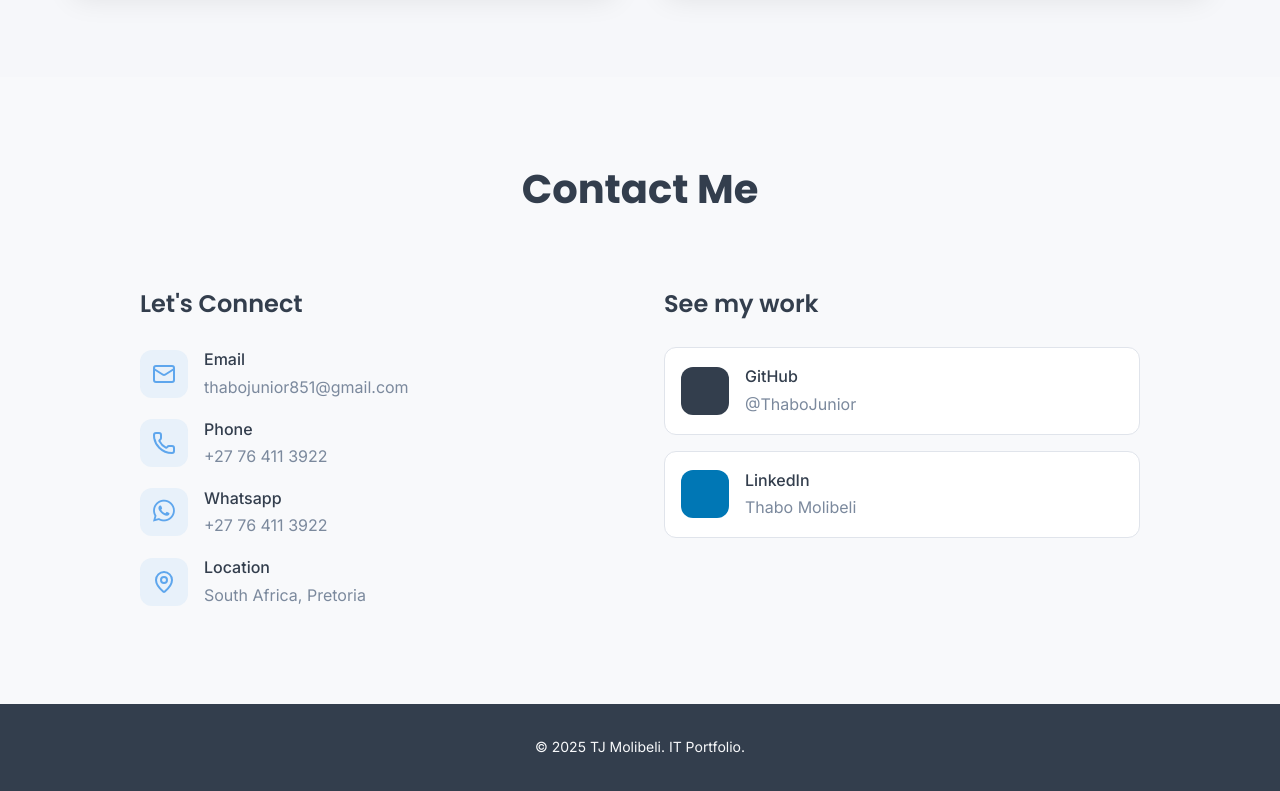
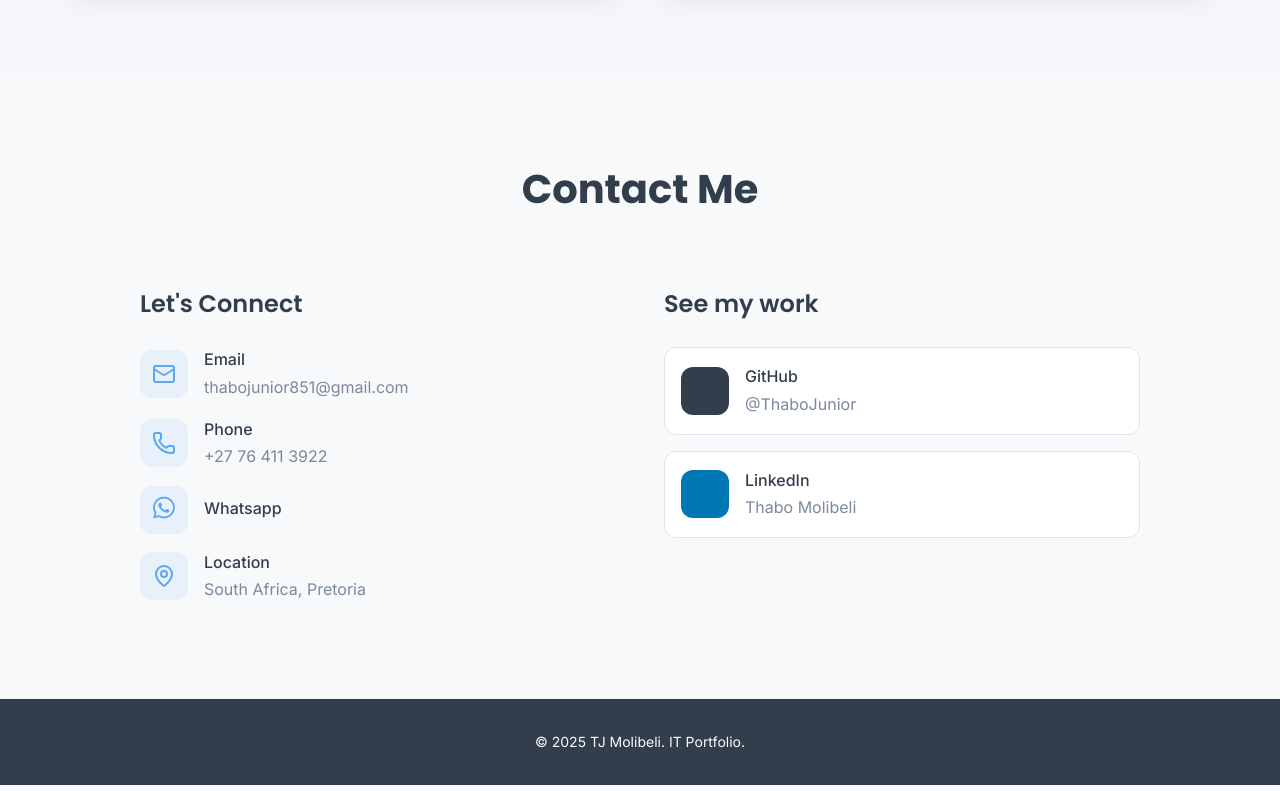
Before and after one commit to ThaboJunior/IT-Portfolio, a plain HTML site: page index.html in a window 1280 px wide. Shown: the part 3880-4671 px from the top of the page. Drawn offline with nearby package versions, Linux system fonts and the light colour scheme; some icons are missing.

Commit message:
removed whatsapp numbers as it has a link to chat.

```diff
--- a/index.html
+++ b/index.html
@@ -408,7 +408,7 @@
                 </div>
                 <div class="contact-content">
                   <p class="contact-label">Whatsapp</p>
-                  <p class="contact-value">+27 76 411 3922</p>
+                  <!-- <p class="contact-value">+27 76 411 3922</p> -->
                 </div>
               </div>
 
```
